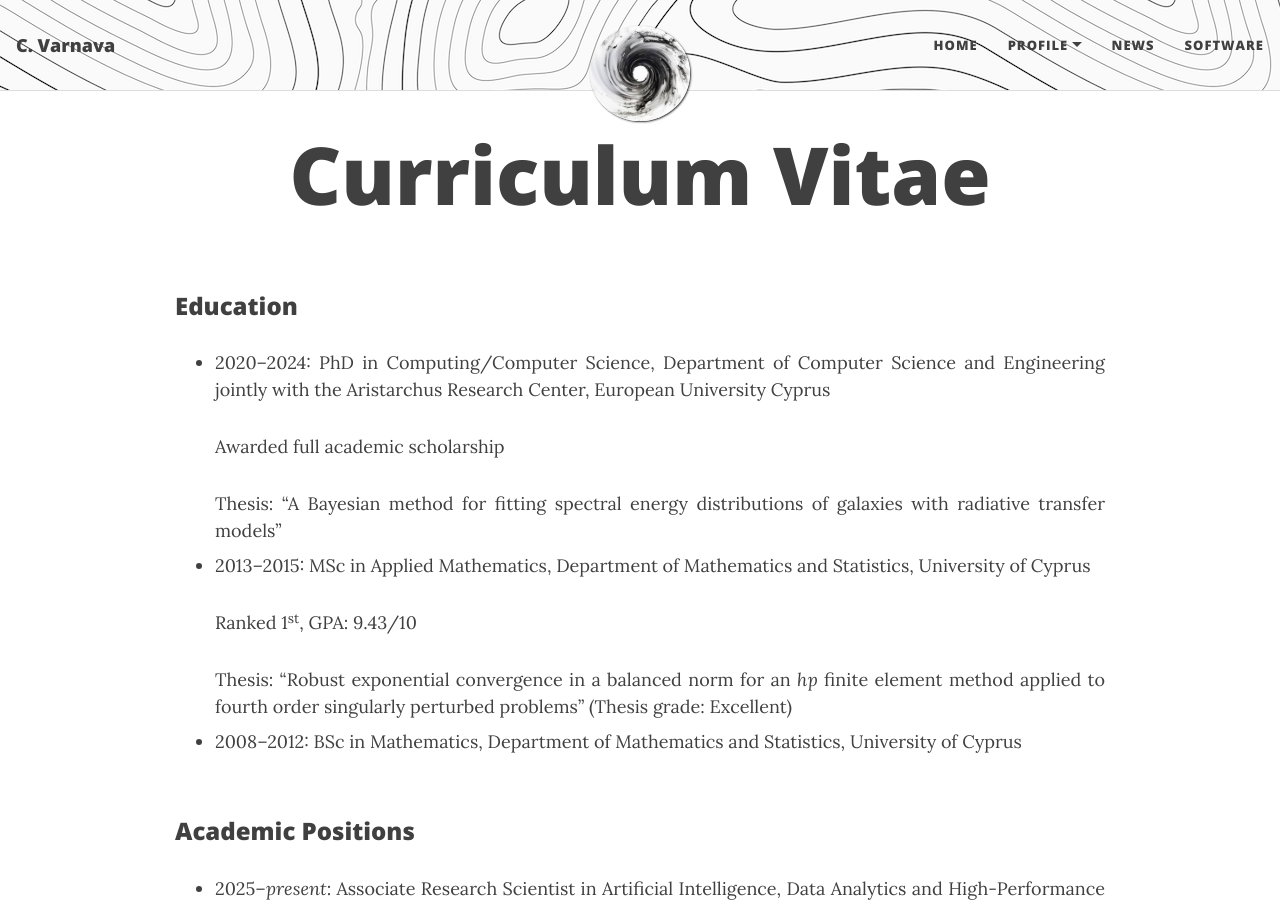
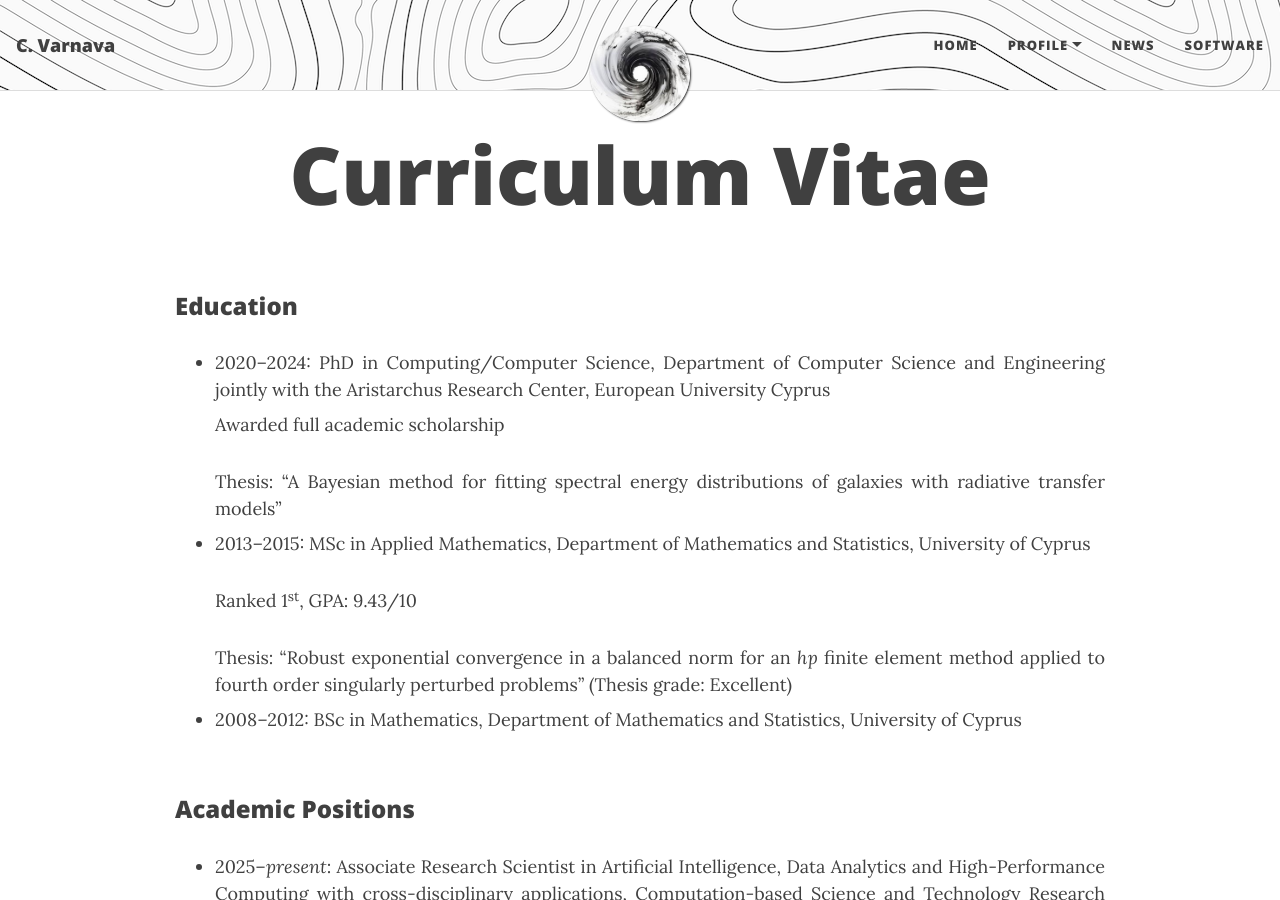
Before and after one commit to ch-var/ch-var.github.io, a Jekyll site: the page built from CV.html, in a window 1280 px wide and 900 px high. Built offline with Jekyll 4.4.1, drawn with Linux system fonts in a browser that asks for light colours; formulas are drawn with MathJax 3.

Commit message:
Update CV.html

```diff
--- a/CV.html
+++ b/CV.html
@@ -25,7 +25,7 @@
 <p style="font-family: var(--header-font); font-weight: 800; line-height: 1.1; font-size: 1.5rem; margin-top: 1.25rem;">Education</p>
 <ul>
 <li class="responsive-margin" style="margin-bottom: 8px;">2020–2024: PhD in Computing/Computer Science, Department of Computer Science and Engineering jointly with the Aristarchus Research Center, European University Cyprus</li>
-<p align='justify' class="responsive-margin" style="margin-bottom: 8px;">Awarded full academic scholarship</p>
+<p align='justify' class="responsive-margin" style="margin-top: 0px; margin-bottom: 8px;">Awarded full academic scholarship</p>
 <p align='justify' class="responsive-margin" style="margin-bottom: 8px;">Thesis: “A Bayesian method for fitting spectral energy distributions of galaxies with radiative transfer models”</p>
 <li class="responsive-margin" style="margin-bottom: 8px;">2013–2015: MSc in Applied Mathematics, Department of Mathematics and Statistics, University of Cyprus</li>
 <p align='justify' class="responsive-margin" style="margin-bottom: 8px;">Ranked 1<sup>st</sup>, GPA: 9.43/10</p>
```
